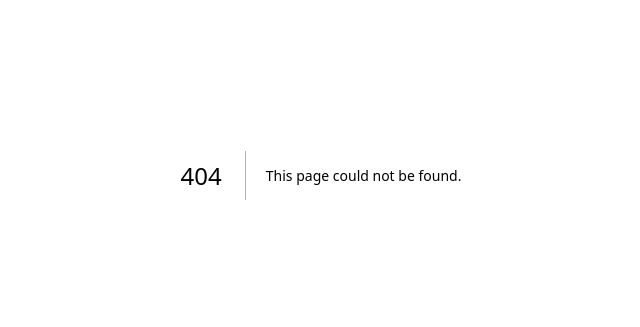
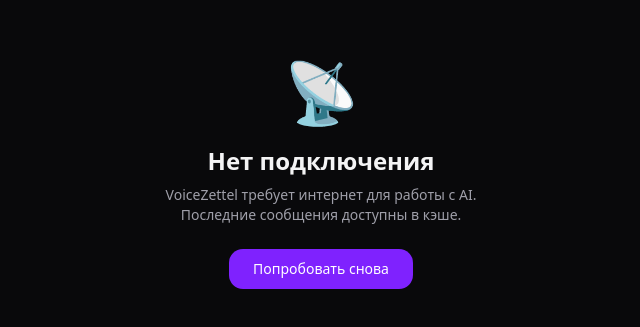
Before and after one commit to speaker1991/voicezettel, a Next.js app: page /offline in a window 1280 px wide. Before the commit this address had no page. Shown: the part 225-552 px from the top of the page, without its empty margins (319-959 px from the left). Built offline with nearby package versions, Linux system fonts and the light colour scheme.

Commit message:
feat-pwa-offline-page-manifest-service-worker-closes-6

```diff
--- a/next.config.ts
+++ b/next.config.ts
@@ -1,4 +1,16 @@
 import type { NextConfig } from "next";
+import withPWAInit from "@ducanh2912/next-pwa";
+
+const withPWA = withPWAInit({
+    dest: "public",
+    register: true,
+    disable: process.env.NODE_ENV === "development",
+    cacheOnFrontEndNav: true,
+    aggressiveFrontEndNavCaching: true,
+    fallbacks: {
+        document: "/offline",
+    },
+});
 
 const nextConfig: NextConfig = {
     devIndicators: false,
@@ -25,4 +37,4 @@
     },
 };
 
-export default nextConfig;
+export default withPWA(nextConfig);
--- /dev/null
+++ b/src/app/offline/page.tsx
@@ -0,0 +1,20 @@
+export default function OfflinePage() {
+    return (
+        <div className="flex min-h-dvh flex-col items-center justify-center bg-zinc-950 px-4 text-center">
+            <div className="mb-6 text-6xl">📡</div>
+            <h1 className="mb-2 text-2xl font-bold text-zinc-100">
+                Нет подключения
+            </h1>
+            <p className="mb-6 max-w-sm text-sm text-zinc-400">
+                VoiceZettel требует интернет для работы с AI.
+                Последние сообщения доступны в кэше.
+            </p>
+            <button
+                className="rounded-xl bg-violet-600 px-6 py-2.5 text-sm font-medium text-white transition-colors hover:bg-violet-500"
+                onClick={() => window.location.reload()}
+            >
+                Попробовать снова
+            </button>
+        </div>
+    );
+}
```
Also changed, not shown: public/manifest.json, 1 other file (tests, documents, lock files or other folders). Lines whose indentation alone changed are shown as unchanged.
